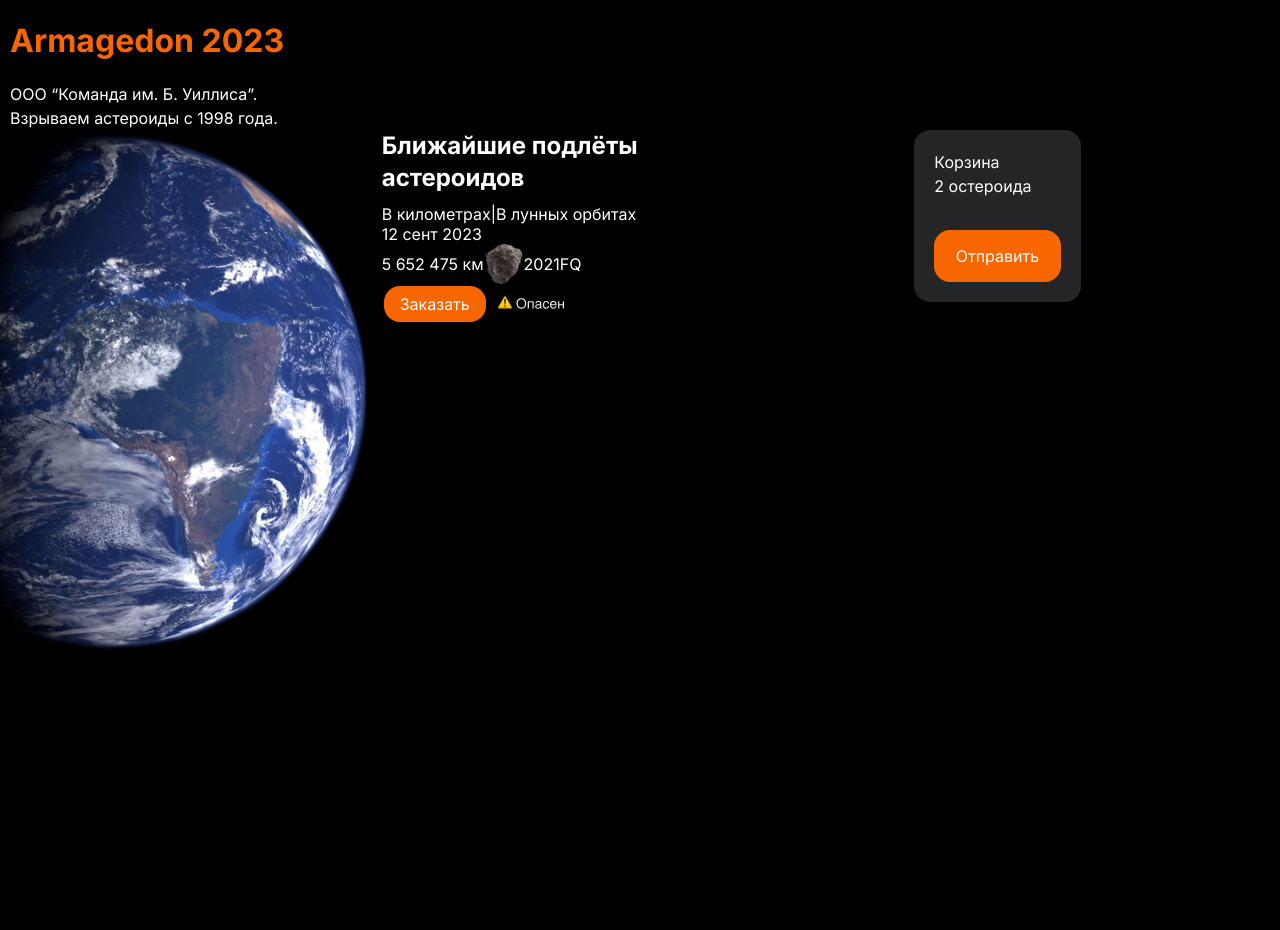
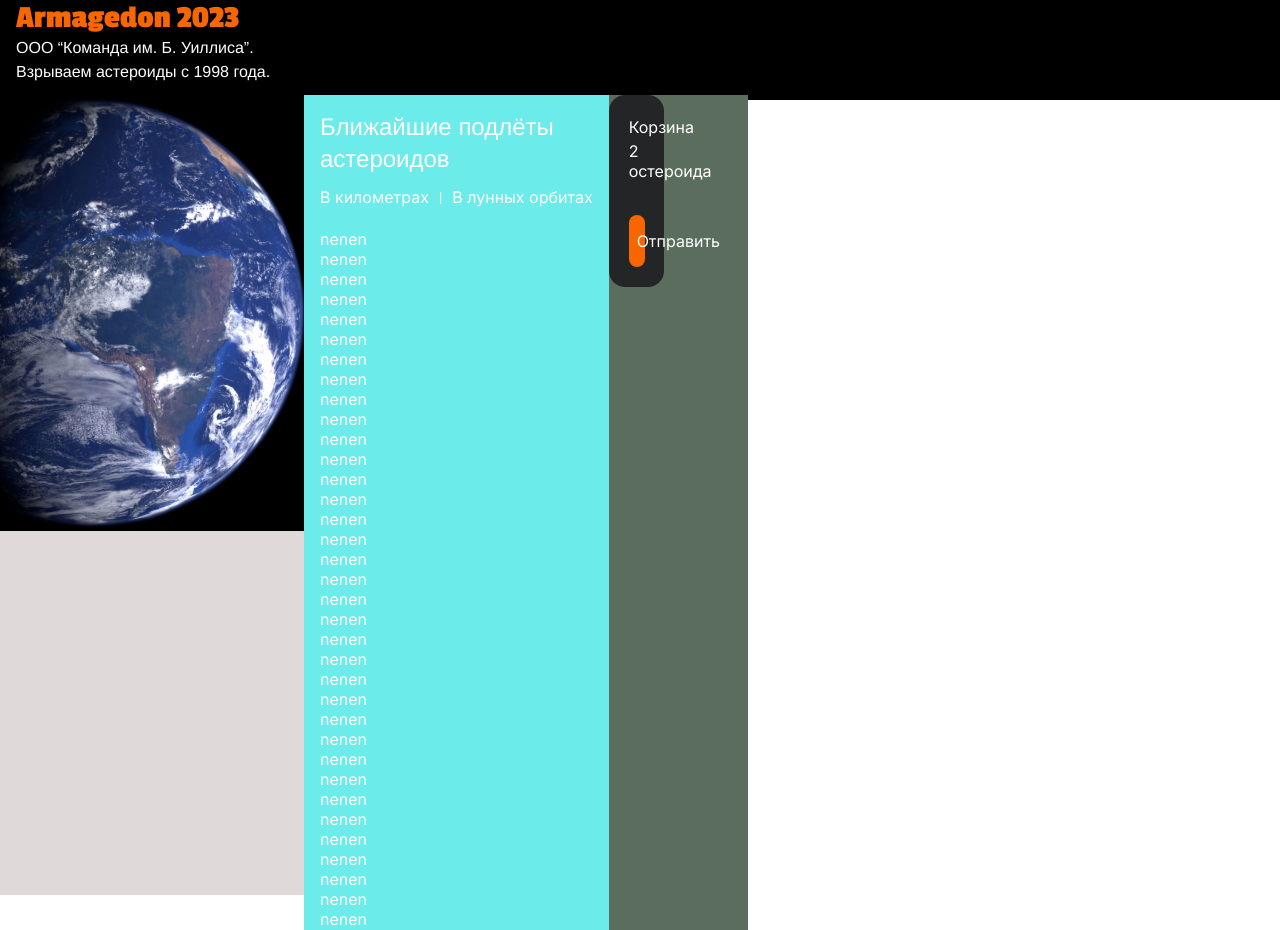
Before and after one commit to AleksandrSmirnov92/meteorApp, a Next.js app: page / in a window 1280 px wide. After the commit the page ends 800 px from the top, so only its background shows below. Built offline with nearby package versions, Linux system fonts and the light colour scheme.

Commit message:
Делаю верстку

```diff
--- a/src/app/globals.css
+++ b/src/app/globals.css
@@ -1,9 +1,14 @@
+@import url("https://fonts.googleapis.com/css2?family=Passion+One:wght@700&display=swap");
+@import url("https://fonts.googleapis.com/css2?family=Geologica&family=Passion+One:wght@700&display=swap");
+
 html,
 body {
   margin: 0;
+  min-width: 300px;
   max-width: 100vw;
   overflow-x: hidden;
 }
+
 button {
   padding: 0;
   border: none;
@@ -11,3 +16,113 @@ button {
   color: inherit;
   background-color: transparent;
 }
+/* Reset and base styles  */
+* {
+  padding: 0px;
+  margin: 0px;
+  border: none;
+}
+
+*,
+*::before,
+*::after {
+  box-sizing: border-box;
+}
+
+/* Links */
+
+a,
+a:link,
+a:visited {
+  text-decoration: none;
+}
+
+a:hover {
+  text-decoration: none;
+}
+
+/* Common */
+
+aside,
+nav,
+footer,
+header,
+section,
+main {
+  display: block;
+}
+
+h1,
+h2,
+h3,
+h4,
+h5,
+h6,
+p {
+  font-size: inherit;
+  font-weight: inherit;
+}
+
+ul,
+ul li {
+  list-style: none;
+}
+
+img {
+  vertical-align: top;
+}
+
+img,
+svg {
+  max-width: 100%;
+  height: auto;
+}
+
+address {
+  font-style: normal;
+}
+
+/* Form */
+
+input,
+textarea,
+button,
+select {
+  font-family: inherit;
+  font-size: inherit;
+  color: inherit;
+  background-color: transparent;
+}
+
+input::-ms-clear {
+  display: none;
+}
+
+button,
+input[type="submit"] {
+  display: inline-block;
+  box-shadow: none;
+  background-color: transparent;
+  background: none;
+  cursor: pointer;
+}
+
+input:focus,
+input:active,
+button:focus,
+button:active {
+  outline: none;
+}
+
+button::-moz-focus-inner {
+  padding: 0;
+  border: 0;
+}
+
+label {
+  cursor: pointer;
+}
+
+legend {
+  display: block;
+}
--- a/src/app/page.module.css
+++ b/src/app/page.module.css
@@ -1,11 +1,18 @@
 .main {
+  position: fixed;
   display: grid;
   grid-template-areas: "leftbar main rightbar";
-  grid-template-columns: 2fr 3fr 2fr;
-  grid-template-rows: 3fr;
+  grid-template-columns: auto 3fr auto;
+  grid-template-rows: 1fr;
   padding: 0;
   height: 100vh;
-  /* background-color: black; */
-  /* display: flex;
-  flex-direction: column; */
+  margin-top: 95px;
 }
+@media (max-width: 640px) {
+  .main {
+    grid-template-areas: "leftbar main main" "rightbar rightbar rightbar";
+    grid-template-columns: 1fr 2fr;
+    grid-template-rows: 1fr 0.1fr;
+    /* height: auto; */
+  }
+}
--- a/src/app/page.tsx
+++ b/src/app/page.tsx
@@ -1,8 +1,10 @@
+"use client";
 import styles from "./page.module.css";
 import { Leftbar } from "../components/LeftBar/LeftBar";
 import { Rightbar } from "../components/Rigthbar/Rightbar";
-import { Header } from "../components/Header/Header";
+// import { Header } from "../components/Header/Header";
 import { Main } from "../components/Main/Main";
+
 export default function Home() {
   return (
     <>
--- a/src/components/Header/Header.tsx
+++ b/src/components/Header/Header.tsx
@@ -5,7 +5,8 @@ export const Header: React.FC = () => {
       <div className={header.header__container}>
         <h1 className={header.header__title}>Armagedon 2023</h1>
         <span className={header.header_description}>
-          ООО “Команда им. Б. Уиллиса”. Взрываем астероиды с 1998 года.
+          ООО “Команда им. Б. Уиллиса”.
+          <br /> Взрываем астероиды с 1998 года.
         </span>
       </div>
     </div>
--- a/src/components/Header/header.module.css
+++ b/src/components/Header/header.module.css
@@ -1,18 +1,37 @@
 .header__wrapper {
   grid-area: header;
-  background-color: black;
+  position: fixed;
+  top: 0;
+  left: 0;
+  right: 0;
+
+  /* width: 100%; */
+  /* background-color: wheat; */
 }
 .header__container {
-  width: 25%;
+  position: relative;
   display: flex;
-  padding-left: 10px;
+  padding-left: 1rem;
   flex-direction: column;
+  background-color: black;
+  padding-bottom: 1rem;
 }
 
 .header__title {
   color: #f86600;
+  font-family: "Passion One";
+  font-size: 2em;
 }
 .header_description {
   color: white;
   line-height: 1.5rem;
+  font-size: 1em;
+  font-family: Helvetica;
 }
+@media (max-width: 640px) {
+  .header__wrapper {
+    /* position: sticky;
+    width: 100%;
+    top: 0; */
+  }
+}
--- a/src/components/LeftBar/LeftBar.tsx
+++ b/src/components/LeftBar/LeftBar.tsx
@@ -11,6 +11,7 @@ export const Leftbar: React.FC = () => {
             width={377}
             height={436}
             layout="responsive"
+            // fill={true}
             className={leftbar.leftbar__image}
           />
         </div>
--- a/src/components/LeftBar/leftbar.module.css
+++ b/src/components/LeftBar/leftbar.module.css
@@ -1,12 +1,22 @@
 .leftbar__wrapper {
   grid-area: leftbar;
-  heigth: 100vh;
-  background-color: black;
+  background-color: rgb(224, 217, 217);
+  /* position: fixed; */
+  height: 100vh;
 }
 .leftbar__container {
   color: white;
-
   width: 100%;
 }
 .leftbar__image-wrapper {
 }
+@media (max-width: 640px) {
+  .leftbar__wrapper {
+    position: inherit;
+    display: flex;
+    /* align-items: center; */
+  }
+  .leftbar__image-wrapper {
+    margin-left: -25rem;
+  }
+}
--- /dev/null
+++ b/src/components/Main/Asteroid/Asteroid.tsx
@@ -0,0 +1,8 @@
+import style from "../Asteroid/asteroid.module.css";
+export const Asteroid: React.FC<any> = (props) => {
+  return (
+    <div className={style.card}>
+      <span>nenen</span>
+    </div>
+  );
+};
--- /dev/null
+++ b/src/components/Main/Asteroid/asteroid.module.css
@@ -0,0 +1,2 @@
+.card {
+}
--- a/src/components/Main/Main.tsx
+++ b/src/components/Main/Main.tsx
@@ -1,18 +1,110 @@
-import main from "./main.module.css";
-import Image from "next/image";
+"use client";
+import style from "./main.module.css";
+// import Image from "next/image";
+import { useEffect, useState } from "react";
+import { Asteroid } from "../Main/Asteroid/Asteroid";
+
 export const Main: React.FC = () => {
+  let [asteroids, setAsteroids] = useState([]);
+
+  useEffect(() => {
+    let date = new Date();
+    let dateFormat: string = `${date.getFullYear()}-${String(
+      date.getMonth() + 1
+    ).padStart(2, "0")}-${String(date.getDate()).padStart(2, "0")}`;
+    async function getInfoAsteroid() {
+      // const res = await fetch(
+      //   "https://api.nasa.gov/neo/rest/v1/feed?start_date=2023-08-18&api_key=0kWkJf3IFmFhfq4wMUx2freKtjgajCDSgarc9zIo"
+      // );
+      // const response: any = await res.json();
+      // console.log(
+      //   response.near_earth_objects[
+      //     `${date.getFullYear()}-${String(date.getMonth() + 1).padStart(
+      //       2,
+      //       "0"
+      //     )}-${String(date.getDate()).padStart(2, "0")}`
+      //   ]
+      // );
+      // setAsteroids(response.near_earth_objects[dateFormat]);
+    }
+    getInfoAsteroid();
+  }, [asteroids]);
   return (
-    <div className={main.main__wrapper}>
-      <div className={main.main__container}>
-        <div className={main.main__description}>
-          <h2>Ближайшие подлёты астероидов</h2>
-          <div className={main["main__description-toggle"]}>
+    <div className={style.main__wrapper}>
+      <div className={style.main__container}>
+        <div className={style.main__description}>
+          <h2>
+            Ближайшие подлёты
+            <br /> астероидов
+          </h2>
+          <div className={style["main__description-toggle"]}>
+            <button className={style["btn-toggle"]}>
               <span>В километрах</span>
-            {" | "}
-            <span> В лунных орбитах</span>
+            </button>
+            {<pre>{" | "}</pre>}
+            <button className={style["btn-toggle"]}>
+              <span>В лунных орбитах</span>
+            </button>
           </div>
-          <div className={main["cards-container"]}>
-            <div className={main.card}>
+          <div className={style["cards-container"]}>
+            <Asteroid />
+            <Asteroid />
+            <Asteroid />
+            <Asteroid />
+            <Asteroid />
+            <Asteroid />
+            <Asteroid />
+            <Asteroid />
+            <Asteroid />
+            <Asteroid />
+            <Asteroid />
+            <Asteroid />
+            <Asteroid />
+            <Asteroid />
+            <Asteroid />
+            <Asteroid />
+            <Asteroid />
+            <Asteroid />
+            <Asteroid />
+            <Asteroid /> <Asteroid />
+            <Asteroid />
+            <Asteroid />
+            <Asteroid />
+            <Asteroid />
+            <Asteroid />
+            <Asteroid />
+            <Asteroid />
+            <Asteroid />
+            <Asteroid />
+            <Asteroid />
+            <Asteroid />
+            <Asteroid />
+            <Asteroid />
+            <Asteroid />
+            <Asteroid />
+            <Asteroid />
+            <Asteroid />
+            <Asteroid />
+            <Asteroid />
+            <Asteroid />
+            <Asteroid />
+            <Asteroid />
+            <Asteroid />
+            <Asteroid />
+            <Asteroid />
+            <Asteroid />
+            <Asteroid />
+            <Asteroid />
+            {asteroids.map((asteroid: any) => (
+              <Asteroid asteroid={asteroid} key={asteroid.id} />
+              // <div className={style.card} key={asteroid.id}>
+
+              //   <div className={style["card-image"]}>
+              //     <span>{dateFormat}</span>
+              //   </div>
+              // </div>
+            ))}
+            {/* <div className={main.card}>
                 <span>12 сент 2023</span>
                 <div className={main["card-image"]}>
                   <span>5 652 475 км</span>
@@ -38,7 +130,7 @@ export const Main: React.FC = () => {
                     />
                   </div>
                 </div>
-            </div>
+              </div> */}
           </div>
         </div>
       </div>
--- a/src/components/Main/main.module.css
+++ b/src/components/Main/main.module.css
@@ -1,25 +1,42 @@
 .main__wrapper {
   grid-area: "main";
   width: 100%;
-  heigth: 100%;
-  background-color: black;
+  /* position: fixed; */
+  background-color: rgb(241, 148, 148);
 }
 .main__container {
+  background-color: rgb(108, 235, 235);
   color: white;
-  width: 50%;
+  width: 100%;
 }
 .main__description {
-  /* background-color: white; */
-  padding-left: 1rem;
+  padding: 1rem;
 }
 .main__description > h2 {
-  margin: 0;
-  font-size: 1.5rem;
+  font-size: 1.5em;
   line-height: 2rem;
+  font-family: Helvetica;
 }
 .main__description-toggle {
   padding-top: 10px;
   display: flex;
+}
+.main__description-toggle > * {
+  align-self: center;
+}
+.btn-toggle {
+  white-space: nowrap;
+}
+.btn-toggle:hover {
+  opacity: 0.8;
+}
+.btn-toggle > span {
+  font-size: 1em;
+  line-height: 1.5em;
+}
+
+.cards-container {
+  padding-top: 20px;
 }
 .card-image {
   display: flex;
@@ -53,3 +70,12 @@
 .image-wrapper {
   padding-left: 10px;
 }
+@media (max-width: 640px) {
+  .main__wrapper {
+    height: auto;
+  }
+  .main__container {
+    color: white;
+    width: 100%;
+  }
+}
--- a/src/components/Rigthbar/rightbar.module.css
+++ b/src/components/Rigthbar/rightbar.module.css
@@ -1,8 +1,10 @@
 .rightbar__wrapper {
   grid-area: rightbar;
-  width: 100%;
+  /* position: absolute;
+  right: 0; */
+  /* width: ; */
   height: 100%;
-  background-color: black;
+  background-color: rgb(91, 109, 92);
 }
 .rightbar__container {
   color: white;
@@ -40,3 +42,29 @@
 .rightbar__basket-btn:hover {
   opacity: 0.9;
 }
+@media (max-width: 640px) {
+  .rightbar__wrapper {
+    height: auto;
+    /* position: fixed; */
+    bottom: 0;
+  }
+  .rightbar__container {
+    display: flex;
+    align-items: center;
+    width: 100%;
+    height: 100%;
+    border-radius: 0;
+  }
+  .rightbar__basket {
+    width: 100%;
+    flex-direction: row;
+    justify-content: space-between;
+  }
+  .rightbar__basket-text {
+    align-self: center;
+  }
+  .rightbar__basket-btn {
+    margin: 0;
+    align-self: center;
+  }
+}
```
Lines whose indentation alone changed are shown as unchanged.
